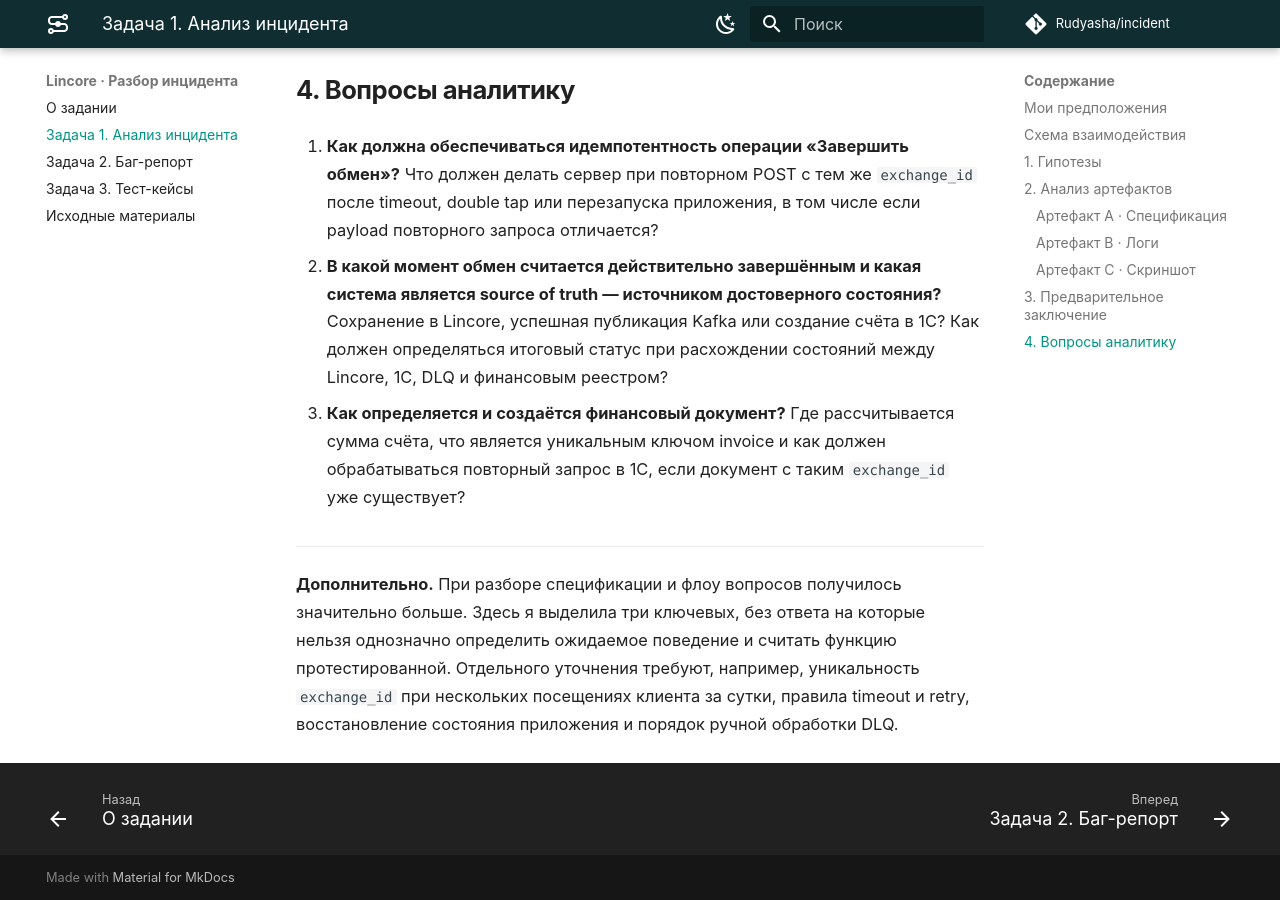
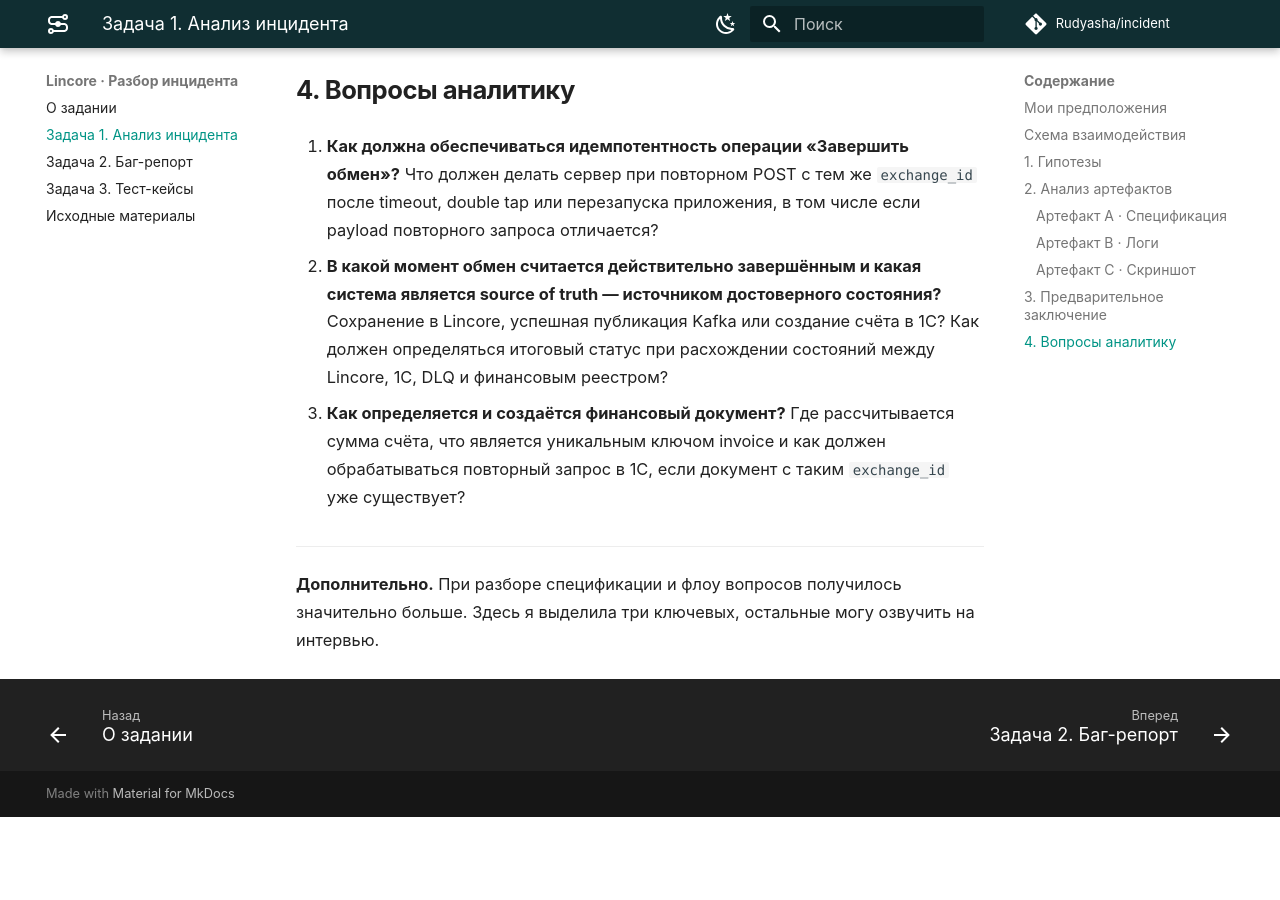
Before and after one commit to Rudyasha/incident, an MkDocs documentation site: the page built from docs/task-1.md, in a window 1280 px wide and 900 px high, scrolled down 4475 px. Built offline with MkDocs 1.6.1 and Material for MkDocs 9.7.7, drawn with Linux system fonts in a browser that asks for light colours; comment, search, counter and statistics services are not loaded; after the commit the page ends 5292 px from its top, so only the background shows below that.

Commit message:
Shorten additional analyst questions note

```diff
--- a/docs/task-1.md
+++ b/docs/task-1.md
@@ -119,4 +119,4 @@ sequenceDiagram
 
 ---
 
-**Дополнительно.** При разборе спецификации и флоу вопросов получилось значительно больше. Здесь я выделила три ключевых, без ответа на которые нельзя однозначно определить ожидаемое поведение и считать функцию протестированной. Отдельного уточнения требуют, например, уникальность `exchange_id` при нескольких посещениях клиента за сутки, правила timeout и retry, восстановление состояния приложения и порядок ручной обработки DLQ.
+**Дополнительно.** При разборе спецификации и флоу вопросов получилось значительно больше. Здесь я выделила три ключевых, остальные могу озвучить на интервью.
```
